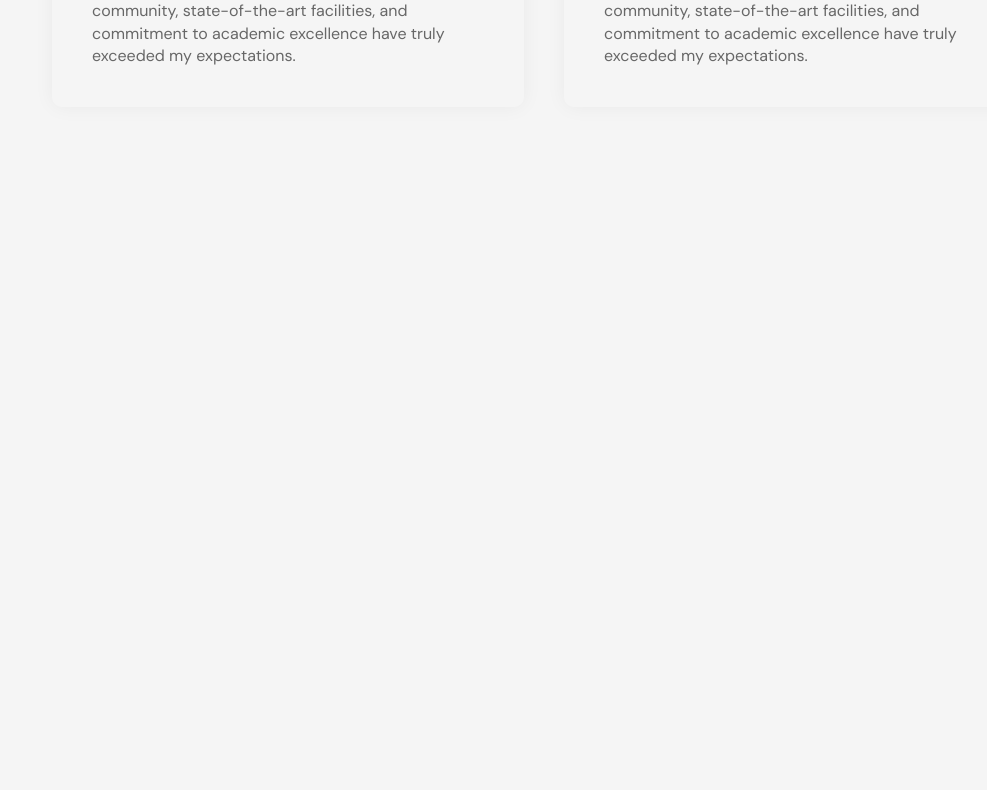
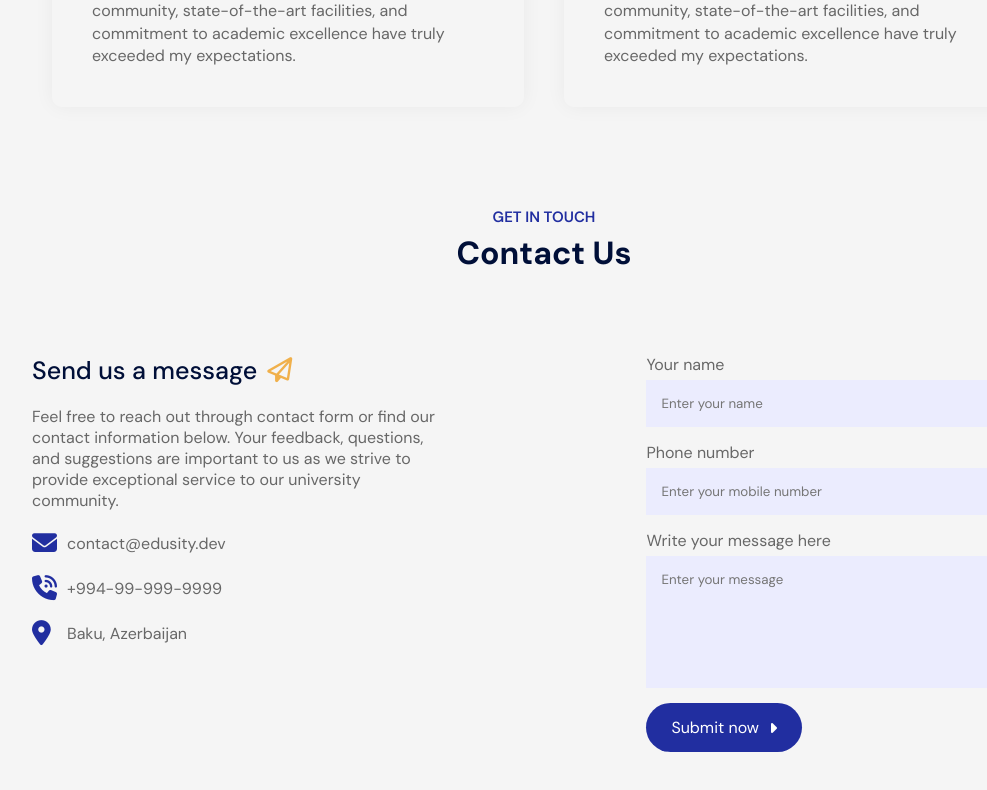
Before and after one commit to ayselhasanli/eduzone, a React (Vite) app: page / in a window 1280 px wide. Shown: the part 2894-3684 px from the top of the page, without its empty margins (96-1083 px from the left). Before the commit the page ends 3101 px from the top, so only its background shows below. Built offline with nearby package versions, Linux system fonts and the light colour scheme.

Commit message:
contact section created

```diff
--- a/src/App.jsx
+++ b/src/App.jsx
@@ -1,5 +1,6 @@
 import About from "./components/About/About";
 import Campus from "./components/Campus/Campus";
+import Contact from "./components/Contact/Contact";
 import Hero from "./components/Hero/Hero";
 import Navbar from "./components/Navbar/Navbar";
 import Programs from "./components/Programs/Programs";
@@ -18,6 +19,8 @@ function App() {
       <Campus />
       <Title subTitle=" What Student Says" title="Testimonials" />
       <Testimonials />
+      <Title subTitle="Contact Us" title="Get in touch" />
+      <Contact />
     </>
   );
 }
--- /dev/null
+++ b/src/components/Contact/Contact.css
@@ -0,0 +1,59 @@
+.contact {
+  margin: 8rem 0;
+  display: flex;
+  justify-content: space-between;
+}
+
+.contact .contact-col {
+  flex-basis: 40%;
+  color: var(--gray-text);
+}
+
+.contact .contact-col h3 {
+  color: var(--subtitle-color);
+  font-weight: 500;
+  font-size: 2.5rem;
+  display: flex;
+  align-items: center;
+  margin-bottom: 2rem;
+}
+
+.contact .contact-col p {
+  max-width: 45rem;
+  line-height: 1.3;
+}
+
+.contact .contact-col h3 i {
+  color: var(--msg-icon);
+  margin-left: 1rem;
+}
+
+.contact .contact-col ul li {
+  display: flex;
+  align-items: center;
+  margin: 2rem 0;
+}
+
+.contact .contact-col ul li i {
+  color: var(--title-color);
+  font-size: 2.5rem;
+  width: 2.5rem;
+  margin-right: 1rem;
+}
+
+.contact .contact-col .contact-form input,
+.contact .contact-col .contact-form textarea {
+  display: block;
+  width: 100%;
+  background-color: var(--input-bg-color);
+  padding: 1.5rem;
+  border: 0;
+  margin-bottom: 1.5rem;
+  resize: none;
+  margin-top: 0.5rem;
+}
+
+.contact .contact-col span {
+  display: block;
+  margin: 2rem 0;
+}
--- /dev/null
+++ b/src/components/Contact/Contact.jsx
@@ -0,0 +1,86 @@
+import React from "react";
+import "./Contact.css";
+
+const Contact = () => {
+  const [result, setResult] = React.useState("");
+
+  const onSubmit = async (event) => {
+    event.preventDefault();
+    setResult("Sending....");
+    const formData = new FormData(event.target);
+
+    formData.append("access_key", "2241b65f-a908-418a-b977-0299108964ea");
+
+    const response = await fetch("https://api.web3forms.com/submit", {
+      method: "POST",
+      body: formData,
+    });
+
+    const data = await response.json();
+
+    if (data.success) {
+      setResult("Your message sent successfully! :)");
+      event.target.reset();
+    } else {
+      console.log("Error", data);
+      setResult(data.message);
+    }
+  };
+  return (
+    <section className="contact container">
+      <div className="contact-col">
+        <h3>
+          Send us a message <i class="fa-regular fa-paper-plane"></i>
+        </h3>
+
+        <p>
+          Feel free to reach out through contact form or find our contact
+          information below. Your feedback, questions, and suggestions are
+          important to us as we strive to provide exceptional service to our
+          university community.
+        </p>
+        <ul>
+          <li>
+            <i className="fa-solid fa-envelope"></i> contact@edusity.dev
+          </li>
+          <li>
+            <i className="fa-solid fa-phone-volume"></i> +994-99-999-9999
+          </li>
+          <li>
+            <i className="fa-solid fa-location-dot"></i> Baku, Azerbaijan
+          </li>
+        </ul>
+      </div>
+      <div className="contact-col">
+        <form className="contact-form" onSubmit={onSubmit}>
+          <label>Your name</label>
+          <input
+            type="text"
+            name="name"
+            placeholder="Enter your name"
+            required
+          />
+          <label>Phone number</label>
+          <input
+            type="tel"
+            name="phone"
+            placeholder="Enter your mobile number"
+            required
+          />
+          <label>Write your message here</label>
+          <textarea
+            name="message"
+            rows="6"
+            placeholder="Enter your message"
+          ></textarea>
+          <button type="submit" className="btn dark-btn">
+            Submit now <i className="fa-solid fa-caret-right"></i>
+          </button>
+        </form>
+        <span>{result}</span>
+      </div>
+    </section>
+  );
+};
+
+export default Contact;
--- a/src/components/Testimonials/Testimonials.jsx
+++ b/src/components/Testimonials/Testimonials.jsx
@@ -7,8 +7,6 @@ import user_4 from "../../assets/media/user-4.png";
 
 const Testimonials = () => {
   const slider = useRef();
-  const nextBtn = useRef();
-  const prevBtn = useRef();
 
   let [translateX, setTranslateX] = useState(0);
 
--- a/src/index.css
+++ b/src/index.css
@@ -52,6 +52,8 @@ button {
   --gray-text: #676767;
   --dark-nav-bg: #212ea0;
   --gray-bg: #676767;
+  --msg-icon: #f0b04b;
+  --input-bg-color: #EBECFE;
 }
 
 .btn.dark-btn {
```
Also changed, not shown: src/assets/media/play-icon.png (deleted).
